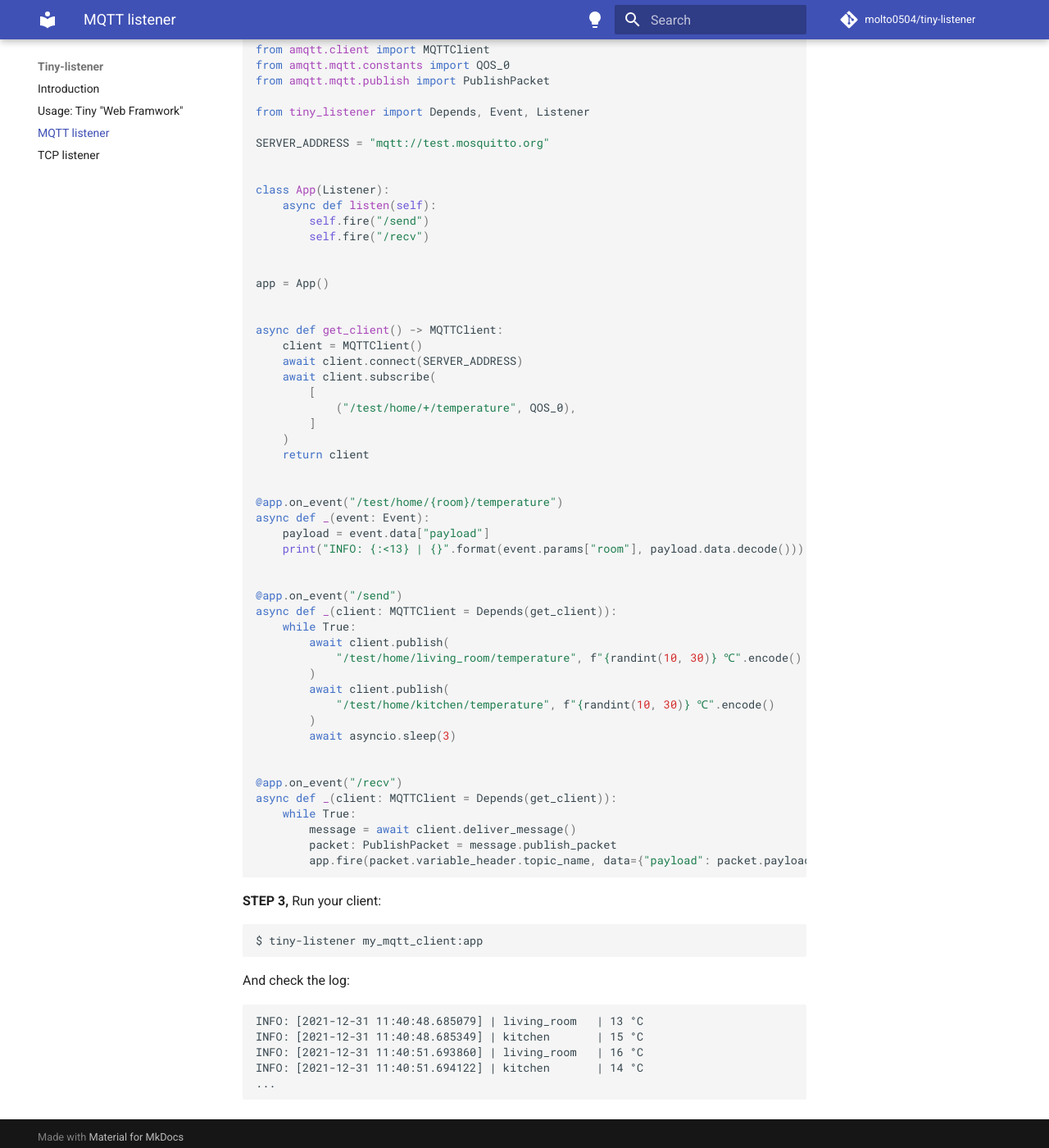
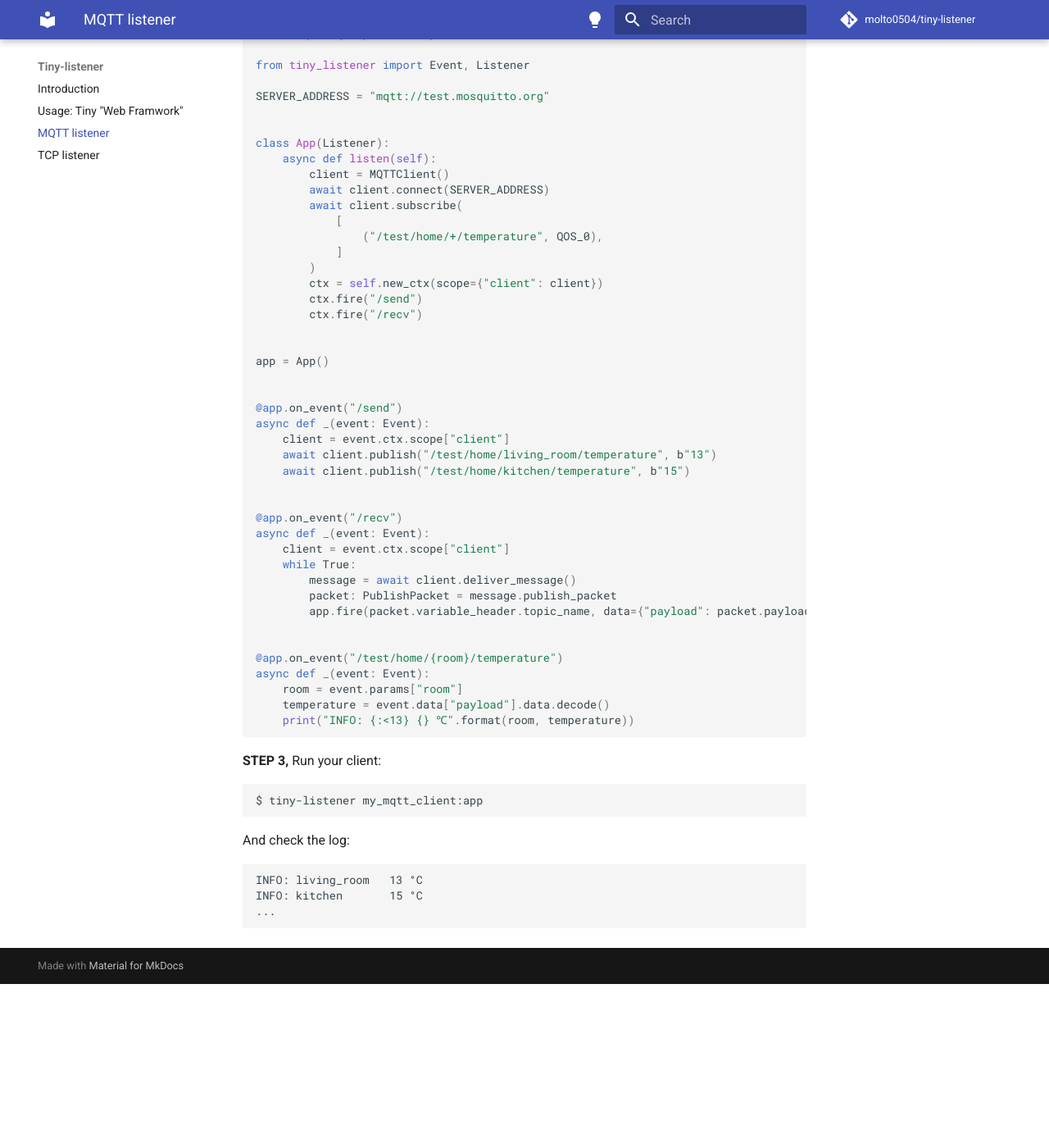
Before and after one commit to molto0504/tiny-listener, an MkDocs documentation site: the page built from docs/mqtt-listener.md, in a window 1280 px wide and 1400 px high, scrolled down 643 px. Shown: the whole window at 82% size. Built offline with MkDocs 1.6.1 and Material for MkDocs 9.7.7, drawn with Linux system fonts in a browser that asks for light colours; comment, search, counter and statistics services are not loaded; after the commit the page ends 1843 px from its top, so only the background shows below that.

Commit message:
docs: enh

````diff
--- a/docs/mqtt-listener.md
+++ b/docs/mqtt-listener.md
@@ -26,62 +26,53 @@ $ pip install tiny-listener amqtt
 **STEP 2,** Create python file ``mqtt_client.py``:
 
 ```python
-import asyncio
-from random import randint
-
 from amqtt.client import MQTTClient
 from amqtt.mqtt.constants import QOS_0
 from amqtt.mqtt.publish import PublishPacket
 
-from tiny_listener import Depends, Event, Listener
+from tiny_listener import Event, Listener
 
 SERVER_ADDRESS = "mqtt://test.mosquitto.org"
 
 
 class App(Listener):
     async def listen(self):
-        self.fire("/send")
-        self.fire("/recv")
+        client = MQTTClient()
+        await client.connect(SERVER_ADDRESS)
+        await client.subscribe(
+            [
+                ("/test/home/+/temperature", QOS_0),
+            ]
+        )
+        ctx = self.new_ctx(scope={"client": client})
+        ctx.fire("/send")
+        ctx.fire("/recv")
 
 
 app = App()
 
 
-async def get_client() -> MQTTClient:
-    client = MQTTClient()
-    await client.connect(SERVER_ADDRESS)
-    await client.subscribe(
-        [
-            ("/test/home/+/temperature", QOS_0),
-        ]
-    )
-    return client
+@app.on_event("/send")
+async def _(event: Event):
+    client = event.ctx.scope["client"]
+    await client.publish("/test/home/living_room/temperature", b"13")
+    await client.publish("/test/home/kitchen/temperature", b"15")
+
+
+@app.on_event("/recv")
+async def _(event: Event):
+    client = event.ctx.scope["client"]
+    while True:
+        message = await client.deliver_message()
+        packet: PublishPacket = message.publish_packet
+        app.fire(packet.variable_header.topic_name, data={"payload": packet.payload})
 
 
 @app.on_event("/test/home/{room}/temperature")
 async def _(event: Event):
-    payload = event.data["payload"]
-    print("INFO: {:<13} | {}".format(event.params["room"], payload.data.decode()))
-
-
-@app.on_event("/send")
-async def _(client: MQTTClient = Depends(get_client)):
-    while True:
-        await client.publish(
-            "/test/home/living_room/temperature", f"{randint(10, 30)} ℃".encode()
-        )
-        await client.publish(
-            "/test/home/kitchen/temperature", f"{randint(10, 30)} ℃".encode()
-        )
-        await asyncio.sleep(3)
-
-
-@app.on_event("/recv")
-async def _(client: MQTTClient = Depends(get_client)):
-    while True:
-        message = await client.deliver_message()
-        packet: PublishPacket = message.publish_packet
-        app.fire(packet.variable_header.topic_name, data={"payload": packet.payload})
+    room = event.params["room"]
+    temperature = event.data["payload"].data.decode()
+    print("INFO: {:<13} {} ℃".format(room, temperature))
 ```
 
 **STEP 3,** Run your client:
@@ -93,9 +84,7 @@ $ tiny-listener my_mqtt_client:app
 And check the log:
 
 ```log
-INFO: [2021-12-31 11:40:48.685079] | living_room   | 13 °C
-INFO: [2021-12-31 11:40:48.685349] | kitchen       | 15 °C
-INFO: [2021-12-31 11:40:51.693860] | living_room   | 16 °C
-INFO: [2021-12-31 11:40:51.694122] | kitchen       | 14 °C
+INFO: living_room   13 °C
+INFO: kitchen       15 °C
 ...
 ```
````
Also changed, not shown: docs/web-framework.md (+9 -4 lines).
